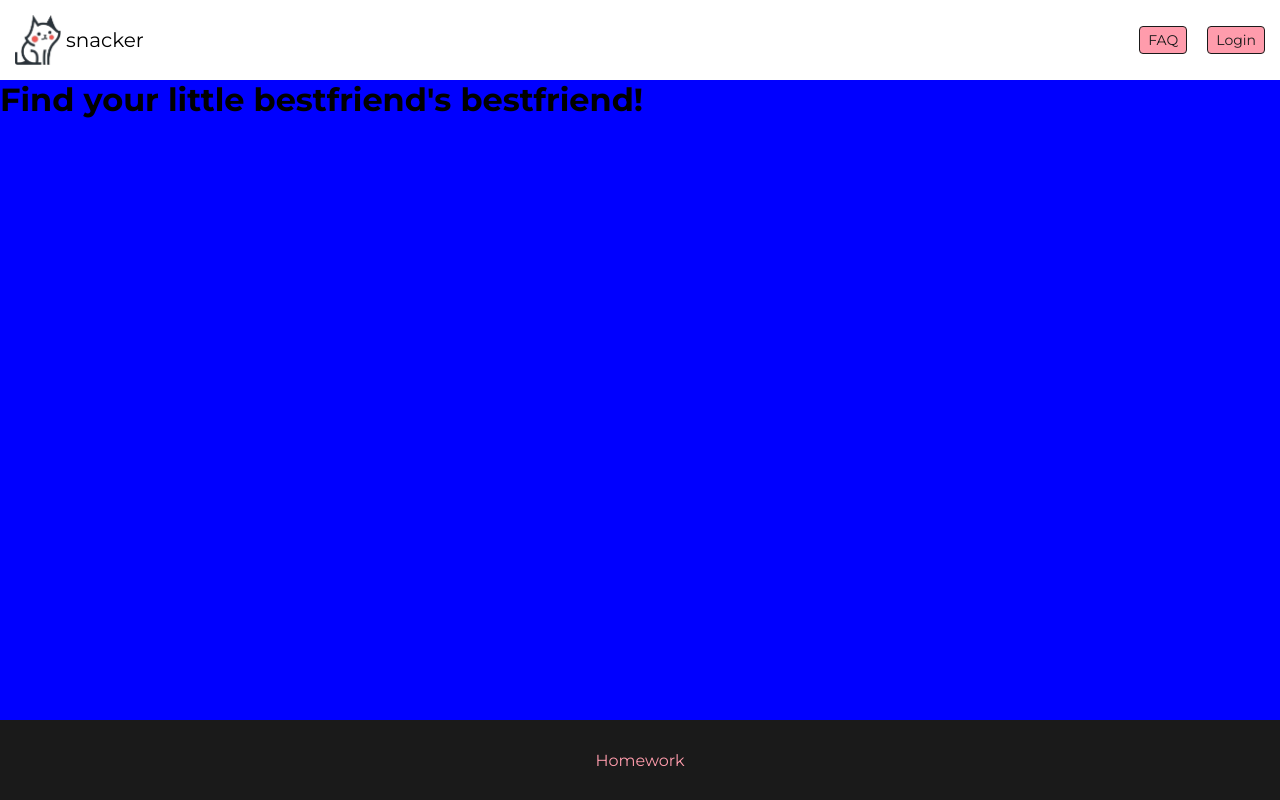
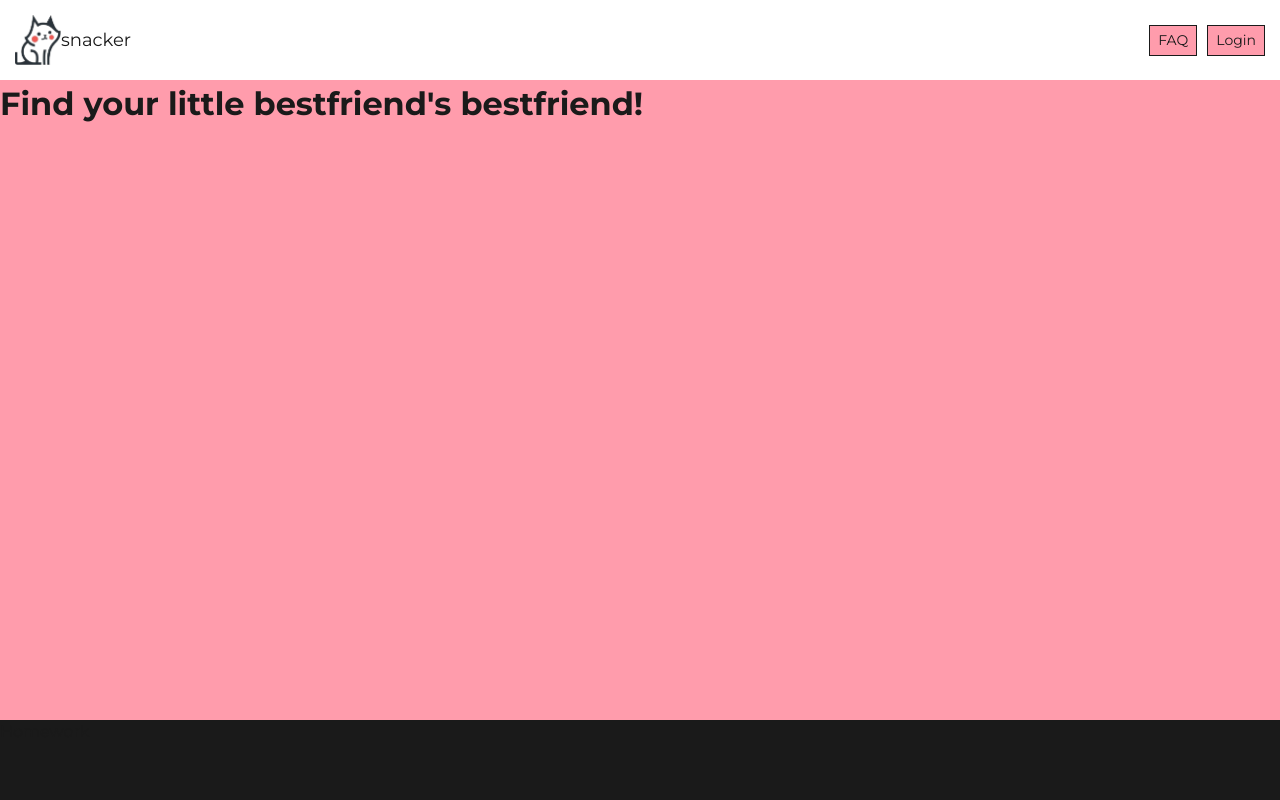
Before and after one commit to matyssxdxd/homework_1, a plain HTML site: page index.html in a window 1280 px wide. Drawn offline with Linux system fonts and the light colour scheme.

Commit message:
Fixed navigation

```diff
--- a/index.html
+++ b/index.html
@@ -7,20 +7,20 @@
     <link rel="stylesheet" href="style.css" />
   </head>
   <body>
-      <header class="header">
-        <div class="logo">
+    <nav>
+      <header>
         <img src="logo.png" />
         <h1>snacker</h1>
-        </div>
-        <nav class="nav">
+      </header>
+      <div class="nav-btns">
         <a href="#" class="nav-btn">FAQ</a>
         <a href="#" class="nav-btn">Login</a>
+      </div>
     </nav>
-      </header>
-      <main class="main">
+    <main>
       <h1>Find your little bestfriend's bestfriend!</h1>
     </main>
-      <footer class="footer">
+    <footer>
       <p>Homework</p>
     </footer>
   </body>
--- a/style.css
+++ b/style.css
@@ -1,87 +1,84 @@
-@import url('https://fonts.googleapis.com/css2?family=Montserrat:wght@100;200;300;400;500;600;700;800&display=swap');
+@import url("https://fonts.googleapis.com/css2?family=Montserrat:wght@100;200;300;400;500;600;700;800&display=swap");
 
-html {
-  box-sizing: border-box;
+:root {
+  --primary-color: rgb(26, 26, 26);
+  --seconday-color: rgb(255, 156, 172);
+  --font-default: "Montserrat", sans-serif;
 }
 
-*,
-*:before,
-*:after {
-  box-sizing: inherit;
+* {
+  box-sizing: border-box;
   margin: 0;
   padding: 0;
 }
 
+html {
+  font-family: var(--font-default);
+  color: var(--primary-color);
+  line-height: 1.5;
+}
+
 body {
-  font-family: 'Montserrat', sans-serif;
   display: flex;
   flex-direction: column;
   height: 100vh;
-  width: 100vw;
 }
 
-.header {
+/* navigation bar */
+
+nav {
+  height: 80px;
   display: flex;
   justify-content: space-between;
   padding: 15px;
-  height: 80px;
 }
 
-.logo {
+.nav-btns {
   display: flex;
   align-items: center;
-  gap: 5px;
-}
-
-.logo h1 {
-  font-size: 20px;
-  font-weight: 400;
-  cursor: pointer;
-}
-
-.logo img {
-  object-fit: contain;
-  height: 100%;
-  cursor: pointer;
-}
-
-.nav {
-  display: flex;
-  align-items: center;
-  gap: 20px;
-  height: 100%;
+  gap: 10px;
 }
 
 .nav-btn {
+  text-decoration: none;
+  color: var(--primary-color);
+  border: 1px solid var(--primary-color);
+  padding: 4px 8px;
   font-size: 14px;
-  padding: 4px 8px;
-  border: 1px solid rgb(26, 26, 26);
-  border-radius: 4px;
-  background-color: rgb(255, 156, 172);
-  color: rgb(26, 26, 26);
-  text-decoration: none;
+  background-color: var(--seconday-color);
   transition: 0.2s ease-in-out;
-  cursor: pointer;
 }
 
 .nav-btn:hover {
   border-radius: 8px;
 }
 
-.main {
-  flex: 1;
+header {
   height: 100%;
-  background-color: blue;
+  display: flex;
+  align-items: center;
 }
 
-.footer {
-  height: 80px;
-  background-color: rgb(26, 26, 26);
-  display: flex;
-  align-items: center;
-  justify-content: center;
+header img {
+  object-fit: contain;
+  height: 100%;
 }
 
-.footer p {
-  color: rgb(255, 156, 172);
+header h1 {
+  font-weight: 400;
+  font-size: 18px;
 }
+
+/* main */
+
+main {
+  flex: 1;
+  background-color: var(--seconday-color);
+}
+
+/* footer */
+
+footer {
+  height: 80px;
+  background-color: var(--primary-color);
+}
```
Lines whose indentation alone changed are shown as unchanged.
